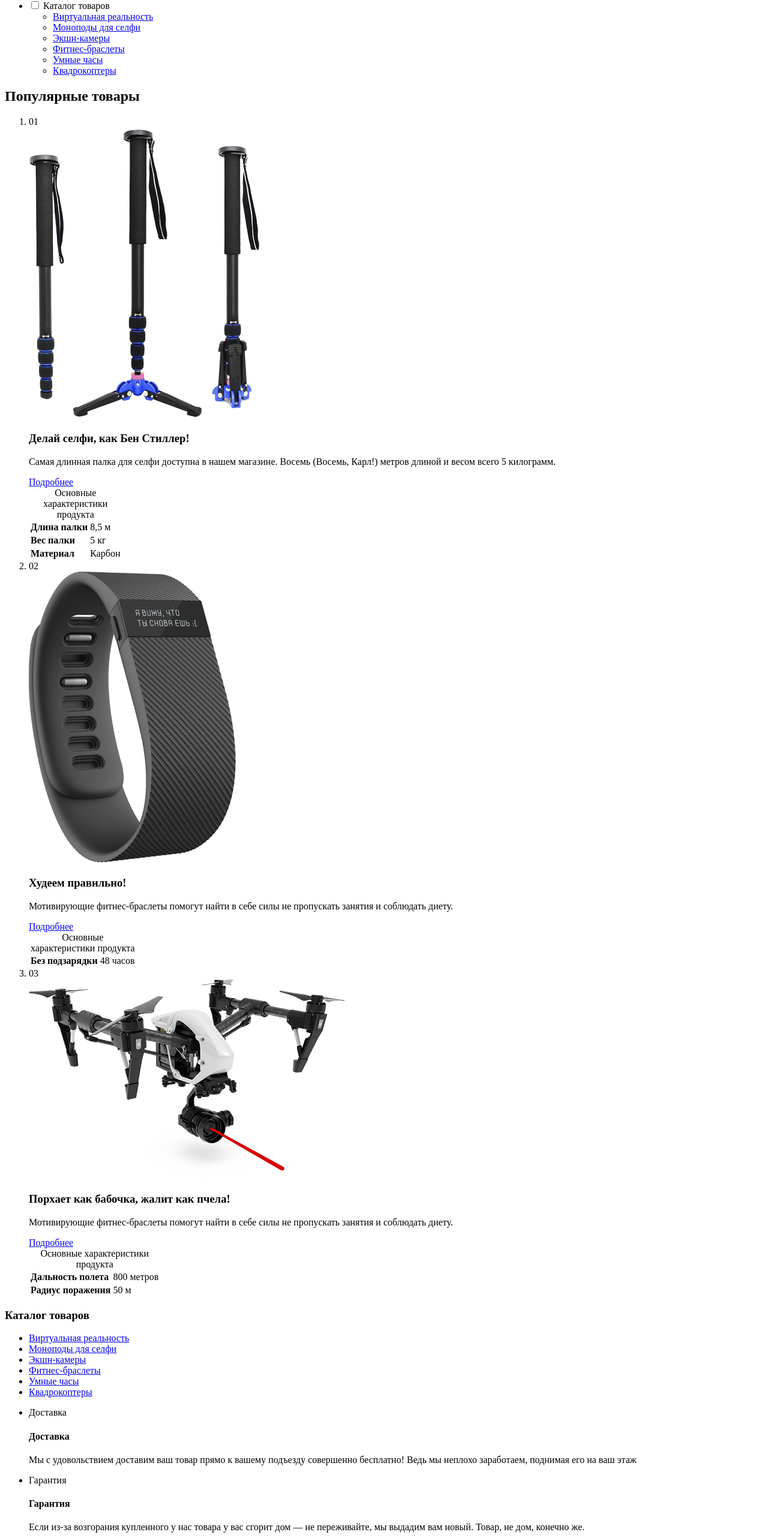
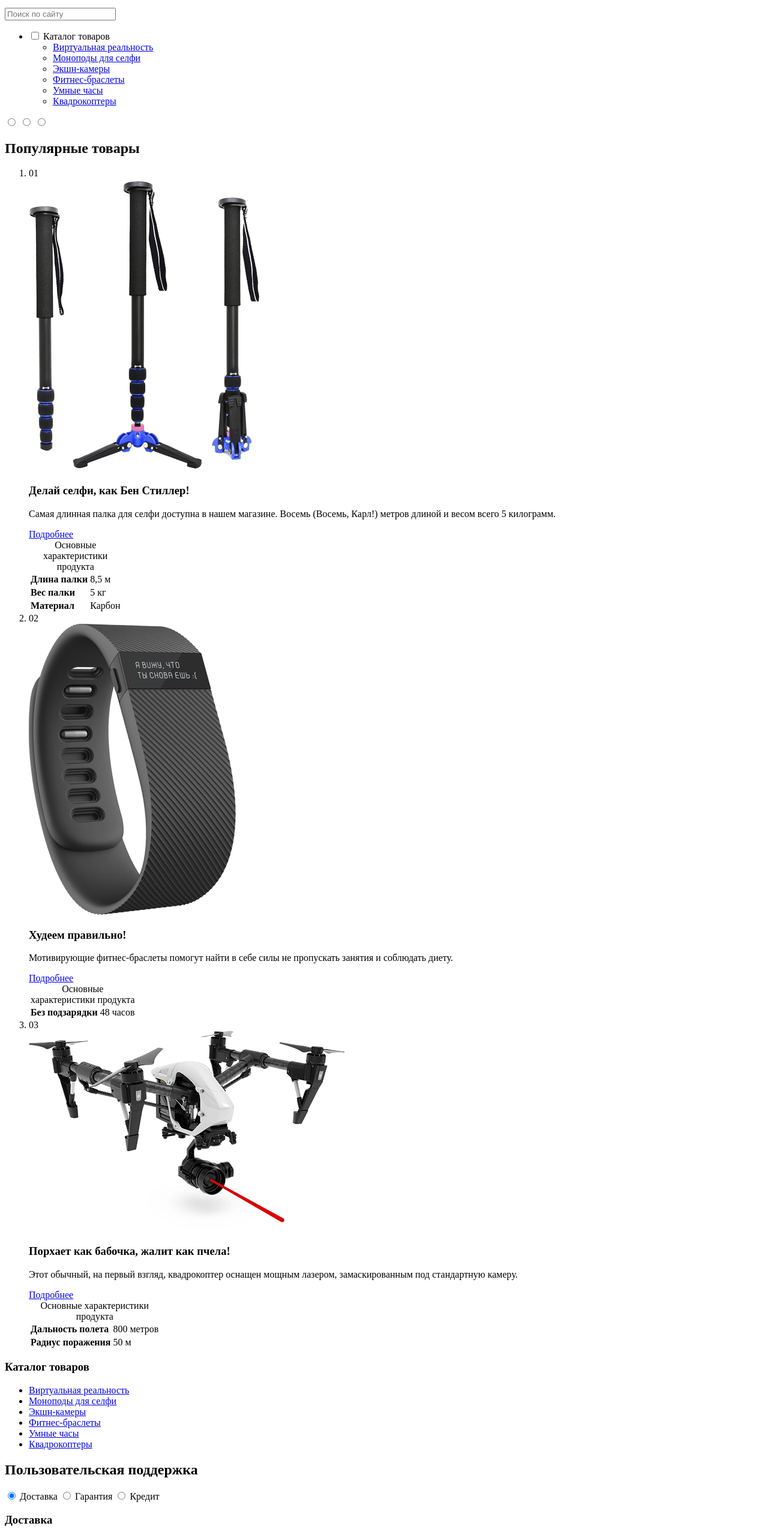
Before and after one commit to sne-syn/Device, a plain HTML site: page index.html in a window 1280 px wide. Shown: the part 209-2773 px from the top of the page at 60% size. Drawn offline with Linux system fonts and the light colour scheme.

Commit message:
Modify some ideas in slider realization, export graphic from the catalog page

```diff
--- a/index.html
+++ b/index.html
@@ -1,9 +1,11 @@
 <!DOCTYPE html>
 <html lang="ru">
+
 <head>
     <meta charset="utf-8">
     <title>Device</title>
 </head>
+
 <body>
     <header class="page-header">
         <section class="header-user">
@@ -16,6 +18,7 @@
             </ul>
         </section>
         <section class="categories-navigation">
+            <h2>Каталог товаров</h2>
             <input type="search" placeholder="Поиск по сайту">
             <ul class="categories-menu">
                 <li class="categories-center">
@@ -33,18 +36,23 @@
                 </li>
             </ul>
         </section>
+    </header>
 
-    </header>
     <main>
-      <section class="slider">
+        <div class="slider-items">
+            <input id="item-1" class="visually-hidden" type="radio" name="tabs" checked>
+            <input id="item-2" class="visually-hidden" type="radio" name="tabs">
+            <input id="item-3" class="visually-hidden" type="radio" name="tabs">
+
+            <section id="content">
                 <h2 class="visually-hidden">Популярные товары</h2>
                 <ol>
                     <li class="slider-item">
                         <span>01</span>
-            <section class="product-photo">
+                        <div class="product-photo">
                             <img src="img/slider-1.png" width="384" height="486" alt="Фото монопода для селфи">
-            </section>
-            <section class="product-description">
+                        </div>
+                        <div class="product-description">
                             <h3 class="slider-title">Делай селфи, как Бен Стиллер!</h3>
                             <p class="product-text">Самая длинная палка для селфи доступна в нашем магазине. Восемь (Восемь, Карл!) метров длиной и весом всего 5 килограмм.</p>
                             <div class="btn"><a href="#0">Подробнее</a></div>
@@ -63,15 +71,15 @@
                                     <td>Карбон</td>
                                 </tr>
                             </table>
-            </section>
+                        </div>
                     </li>
 
                     <li class="slider-item">
                         <span>02</span>
-            <section class="product-photo">
+                        <div class="product-photo">
                             <img src="img/slider-2.png" width="345" height="485" alt="Фото фитнес-браслета">
-            </section>
-            <section class="product-description">
+                        </div>
+                        <div class="product-description">
                             <h3 class="slider-title">Худеем правильно!</h3>
                             <p class="product-text">Мотивирующие фитнес-браслеты помогут найти в себе силы не пропускать занятия и соблюдать диету.</p>
                             <div class="btn"><a href="#0">Подробнее</a></div>
@@ -82,17 +90,17 @@
                                     <td>48 часов</td>
                                 </tr>
                             </table>
-            </section>
+                        </div>
                     </li>
 
                     <li class="slider-item">
                         <span>03</span>
-            <section class="product-photo">
+                        <div class="product-photo">
                             <img src="img/slider-3.png" width="526" height="334" alt="Фото квадрокоптера">
-            </section>
-            <section class="product-description">
+                        </div>
+                        <div class="product-description">
                             <h3 class="slider-title">Порхает как бабочка, жалит как пчела!</h3>
-              <p class="product-text">Мотивирующие фитнес-браслеты помогут найти в себе силы не пропускать занятия и соблюдать диету.</p>
+                            <p class="product-text">Этот обычный, на первый взгляд, квадрокоптер оснащен мощным лазером, замаскированным под стандартную камеру.</p>
                             <div class="btn"><a href="#0">Подробнее</a></div>
                             <table class="product-info">
                                 <caption class="visually-hidden">Основные xарактеристики продукта</caption>
@@ -105,10 +113,11 @@
                                     <td>50 м</td>
                                 </tr>
                             </table>
-            </section>
+                        </div>
                     </li>
                 </ol>
             </section>
+        </div>
 
         <section class="product-catalog">
             <h3 class="">Каталог товаров</h3>
@@ -121,21 +130,32 @@
                 <li><a href="#0">Квадрокоптеры</a></li>
             </ul>
         </section>
-    <section class="services">
-      <ul>
-        <li class="service-delivery">Доставка</li>
-        <h4>Доставка</h4>
-        <p>Мы с удовольствием доставим ваш товар прямо к вашему подъезду совершенно бесплатно! Ведь мы неплохо заработаем, поднимая его на ваш этаж</p>
-        <li class="service-warranty">Гарантия</li>
-        <h4>Гарантия</h4>
-        <p>Если из-за возгорания купленного у нас товара у вас сгорит дом — не переживайте, мы выдадим вам новый. Товар, не дом, конечно же.</p>
-        <li class="service-credit">Кредит</li>
-        <h4>Кредит</h4>
-        <p>Залезть в долговую яму стало проще! Кредитные консультанты подберут для вас наиболее выгодные условия кредита. Выгодные для нашего банка, разумеется.</p>
-      </ul>
+        <div class="support-slidert">
+          <h2 class="visually-hidden">Пользовательская поддержка</h2>
+            <input id="delivery" class="visually-hidden" type="radio" name="tabs" checked>
+            <label for="delivery" title="Доставка">Доставка</label>
+            <input id="guarantee" class="visually-hidden" type="radio" name="tabs">
+            <label for="guarantee" title="Гарантия">Гарантия</label>
+            <input id="credit" class="visually-hidden" type="radio" name="tabs">
+            <label for="credit" title="Кредит">Кредит</label>
+            <div id="support-content">
+                <section id="support-delivery">
+                    <h3>Доставка</h3>
+                    <p>Мы с удовольствием доставим ваш товар прямо<br> к вашему подъезду совершенно бесплатно!<br> Ведь мы неплохо заработаем,<br> поднимая его на ваш этаж!</p>
                 </section>
+                <section id="support-guarantee">
+                    <h3>Гарантия</h3>
+                    <p>Если купленный у нас товар поломается или заискрит,<br> а также в случае пожара, спровоцированного его возгаранием,<br> вы всегда можете быть уверены в нашей гарантии. Мы обменяем<br> сгоревший товар на новый.<br> Дом уж восстановите
+                        как-нибудь сами.</p>
+                </section>
+                <section id="support-credit">
+                    <h3>Кредит</h3>
+                    <p>Залезть в долговую яму стало проще!<br> Кредитные консультанты придут вам на помощь.</p>
+                </section>
+            </div>
+        </div>
         <section class="brands">
-      <h3 class="visually-hidden">Поиск по брендам товаров</h3>
+            <h2 class="visually-hidden">Поиск по брендам товаров</h3>
             <ul>
                 <li>
                     <a class="product-brand">
@@ -165,13 +185,13 @@
             <p>
                 Огромный выбор гаджетов не оставит равнодушным гика, который есть в каждом из нас.
             </p>
-      <p>Мы можем доставить ваш товар в самые отдаленные точки России! DEVICE работает со многими транспортными компаниями:
+            <div>Мы можем доставить ваш товар в самые отдаленные точки России! DEVICE работает со многими транспортными компаниями:
                 <ul>
                     <li><a href="#0">Деловые Линии</a></li>
                     <li><a href="#0">Автотрейдинг</a></li>
                     <li><a href="#0">ЖелДорЭкцпедиция</a></li>
                 </ul>
-      </p>
+            </div>
             <div class="btn"><a href="#0">Подробнее о нас</a></div>
         </section>
 
@@ -180,8 +200,8 @@
             <p>Вы можете забрать товар сами, заехав в наш офис. Заодно, вы сможете проверить работоспособность покупки. Всякое бывает.</p>
             <img src="img/map.png" width="560" height="222" alt="Карта офиса по адресу улица Строителей, 15">
         </section>
+    </main>
 
-    </main>
     <footer class="main-footer">
         <section class="footer-user">
             <h2 class="visually-hidden">Навигация пользователя</h2>
```
Also changed, not shown: img/checkbox-off.svg (added), img/checkbox-on.svg (added), img/item-1.jpg (added), img/item-2.jpg (added), img/item-3.jpg (added), img/item-4.jpg (added), img/logo-color-1.png, img/logo-color-2.png, img/logo-color-3.png, img/logo-color-4.png. Lines whose indentation alone changed are shown as unchanged.
